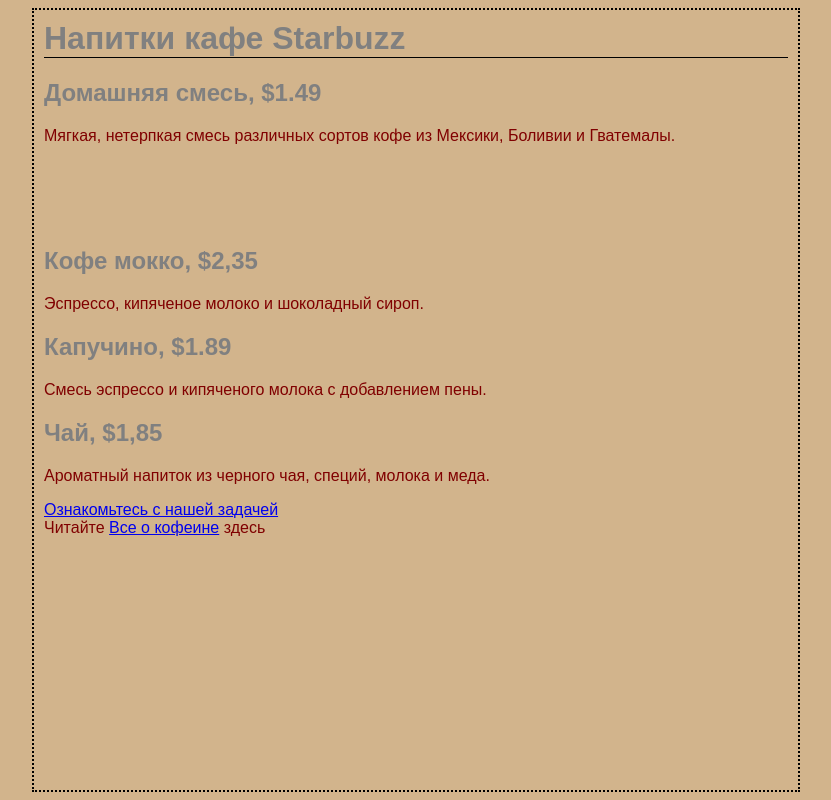
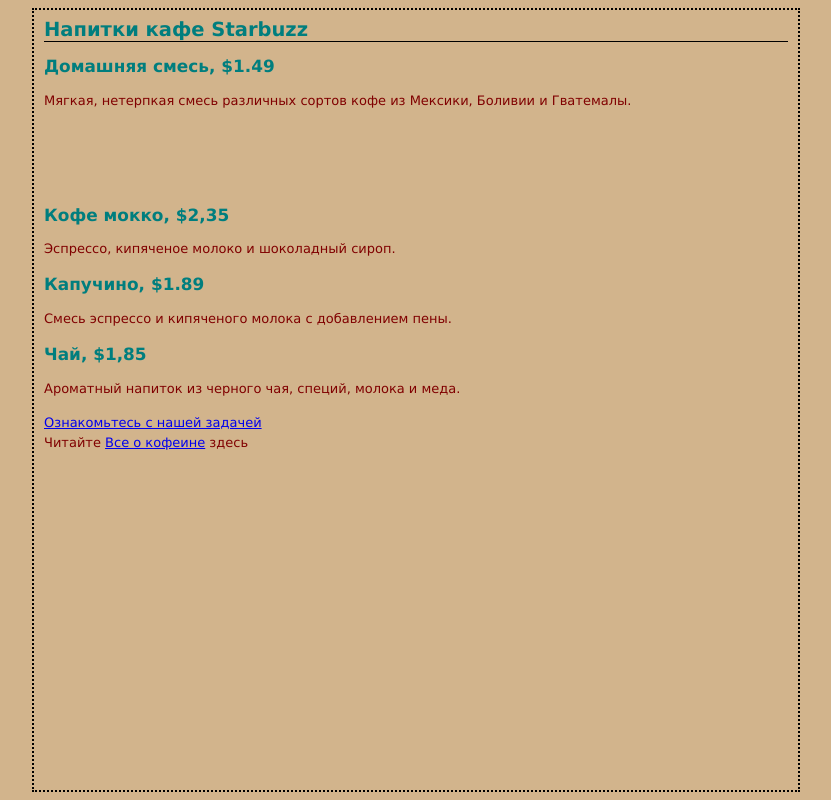
Before and after one commit to kumovo/starbuss, a plain HTML site: page about/index.html in a window 1280 px wide. Shown: the whole page, without its empty margins (224-1055 px from the left). Drawn offline with Linux system fonts and the light colour scheme.

Commit message:
feat: увеличен межстрочный интервал

```diff
--- a/lounge/louge.css
+++ b/lounge/louge.css
@@ -1,16 +1,21 @@
 body {
-  font-family: sans-serif;
+  font-size: small;
+  font-family: Verdana, Helvetica, Arial, sans-serif;
+ line-height: 1.6em;
 }
 
 h1,
 h2 {
-  color: gray;
+  color: #007e7e;
 }
 
 h1 {
   border-bottom: 1px solid black;
+  font-size: 150%;
 }
-
+h2 {
+ font-size: 130%;
+}
 p {
   color: maroon;
 }
```
